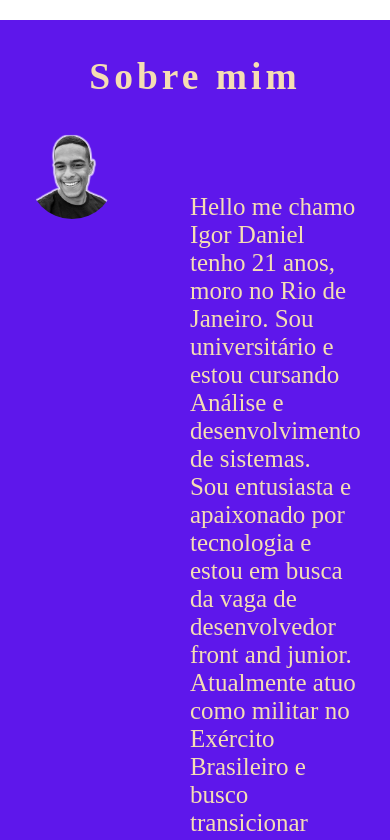
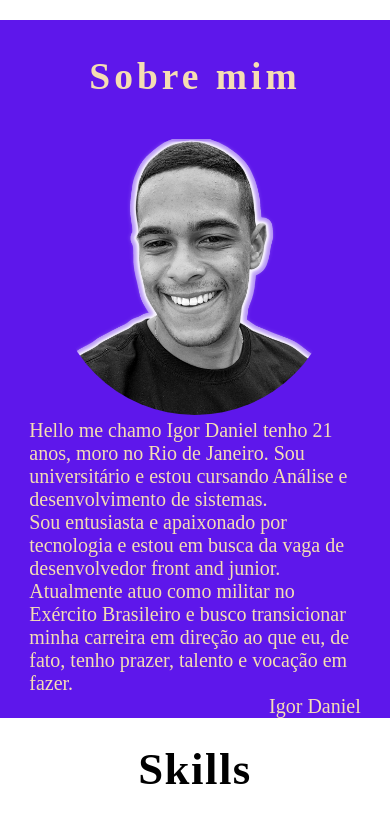
Before and after one commit to igor-daniel/portifolio, a React (Create React App) app: page / in a window 390 px wide. Shown: the part 780-1620 px from the top of the page. Built offline with nearby package versions, Linux system fonts and the light colour scheme.

Commit message:
site responsivo

```diff
--- a/src/components/sobre/sobre.css
+++ b/src/components/sobre/sobre.css
@@ -52,3 +52,20 @@
   color: wheat;
   background-color: #5e17eb;
 }
+
+@media(max-width: 500px) {
+  .sobre-content {
+    flex-direction: column;
+  }
+
+  .sobre-img {
+    width: 100%;
+    text-align: center;
+  }
+
+  .sobre-info--historia {
+    width: 100%;
+    margin: 0;
+    font-size: 20px;
+  }
+}
```
